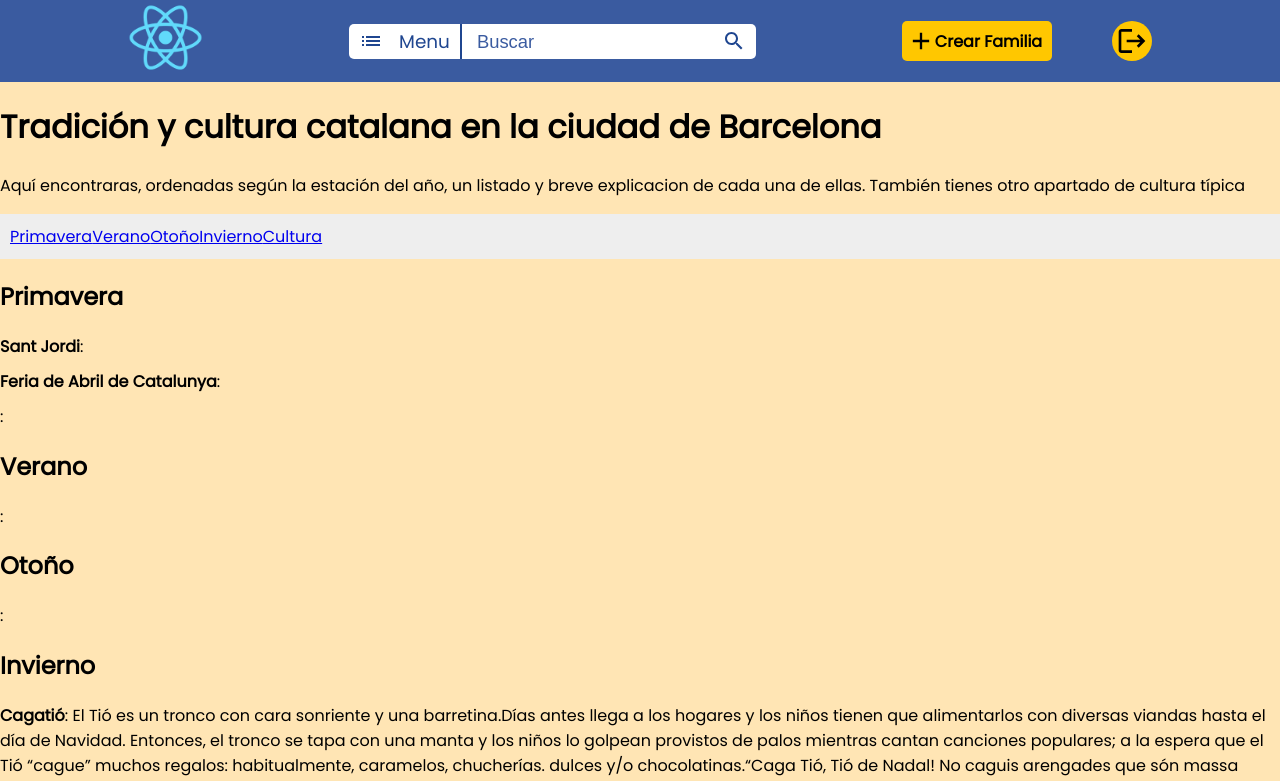
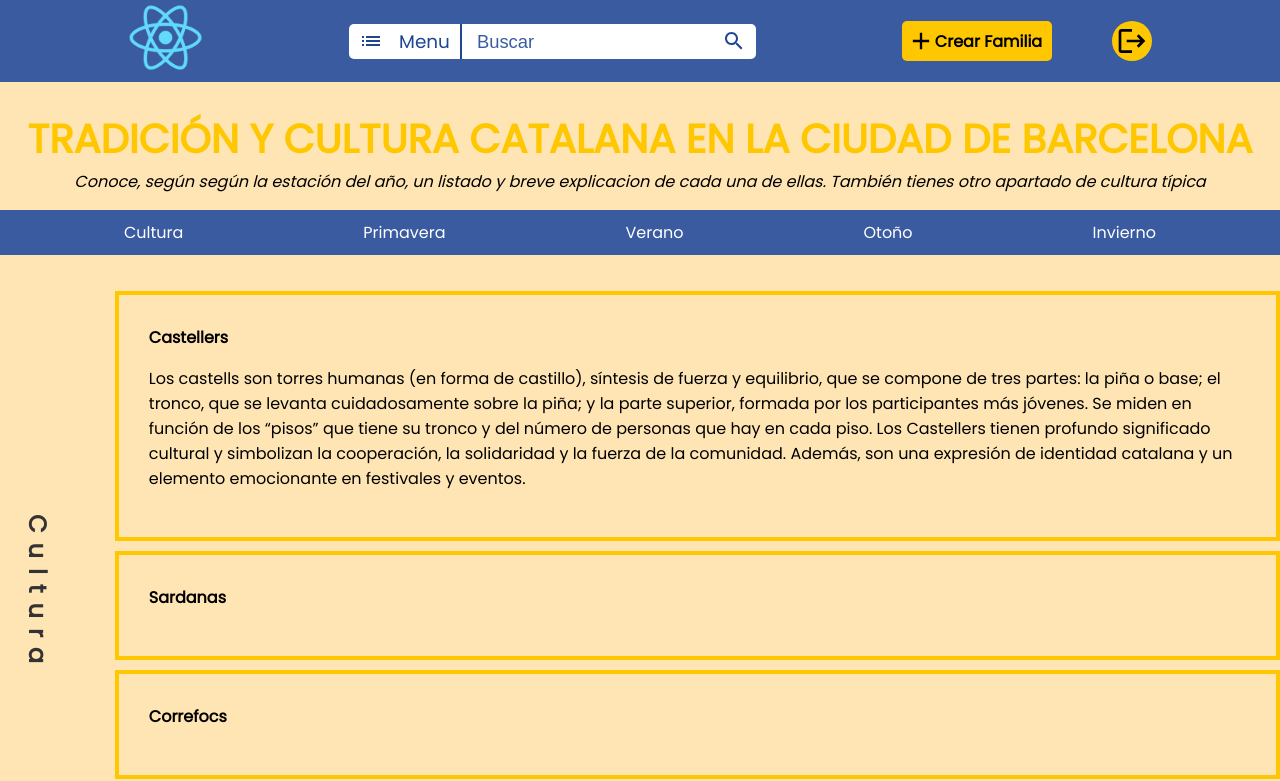
Before and after one commit to richardulloa/connecting_people, a React (Create React App) app in the folder conektin/: page /tradiciones in a window 1280 px wide. Shown: the top 781 px of the page. Built offline with nearby package versions, Linux system fonts and the light colour scheme.

Commit message:
actualizaciones tradiciones

```diff
--- a/conektin/src/componentes/Tradiciones/Tradiciones.jsx
+++ b/conektin/src/componentes/Tradiciones/Tradiciones.jsx
@@ -1,88 +1,130 @@
-import React /*{useState}*/ from 'react'
+import React from 'react'
 import Navegador from '../Navegador';
 import './css/Tradiciones.css'
 
 
-function Tradiciones  ()  {
+function Tradiciones() {
     const tradicionesEstacion = {
+        Cultura: [
+            {
+                id: 'C1',
+                name: 'Castellers',
+                description: 'Los castells son torres humanas (en forma de castillo), síntesis de fuerza y equilibrio, que se compone de tres partes: la piña o base; el tronco, que se levanta cuidadosamente sobre la piña; y la parte superior, formada por los participantes más jóvenes. Se miden en función de los “pisos” que tiene su tronco y del número de personas que hay en cada piso. Los Castellers tienen profundo significado cultural y simbolizan la cooperación, la solidaridad y la fuerza de la comunidad. Además, son una expresión de identidad catalana y un elemento emocionante en festivales y eventos.',
+            },
+            {
+                id: 'C2',
+                name: 'Sardanas',
+                description: '',
+            },
+            {
+                id: 'C3',
+                name: 'Correfocs',
+                description: '',
+            },
+            {
+                id: 'C4',
+                name: 'Fiestas de Barrio',
+                description: '',
+            },
+        ],
         Primavera: [
             {
                 id: 'P1',
                 name: 'Sant Jordi',
-                description:'',
+                description: 'La celebración de Sant Jordi tiene lugar el 23 de abril. Durante este día, las calles de Cataluña se llenan de puestos de libros y rosas. La tradición es que las personas intercambien libros y rosas como regalos. Los autores firman sus libros y se realizan eventos literarios en todo el país.Las rosas rojas son el símbolo predominante, representando la sangre del dragón en la leyenda. Los libros se asocian al aniversario de la muerte de grandes escritores como Cervantes y Shakespeare, que murieron en la misma fecha según el calendario gregoriano. Sant Jordi es una celebración colorida y romántica que destaca la importancia de la literatura y el amor en la cultura catalana. La leyenda cuenta la historia de un valiente caballero llamado Jordi que, para salvar a una princesa, lucha y vence a un temible dragón. De la sangre derramada del dragón, brota una rosa que Jordi regala a la princesa como símbolo de amor y victoria.',
             },
             {
-                id:'P2',
-                name: 'Feria de Abril de Catalunya',
-                description:'',
+                id: 'P2',
+                name: 'La Mona de Pascua',
+                description: ' La Mona de Pascua es un pastel decorado con figuras de chocolate, a menudo representando personajes populares, animales o incluso figuras de la cultura catalana. Es una costumbre principalmente de padrinos a ahijados, pero también puede ser un regalo entre miembros de la familia durante las celebraciones de Semana Santa. Tiene su origen en la celebración de la Pascua cristiana. En un principio, la Mona era un pan que se bendecía en la misa de Pascua y se compartía en la comida posterior al ayuno de la Cuaresma. Con el tiempo, esta costumbre evolucionó hacia la elaboración de pasteles más elaborados.  La Mona de Pascua también está vinculada a la llegada de la primavera y al renacimiento de la naturaleza. La forma de los pasteles a menudo incluye elementos relacionados con la naturaleza, como flores, animales y figuras simbólicas.',
             },
             {
-                id:'P3',
-                name: '',
-                description:'',
+                id: 'P3',
+                name: 'Sant Medir',
+                description: '',
             },
+            {
+                id: 'P4',
+                name: 'Santa Eulalia',
+                description: '',
+            },
+            {
+                id:'P5',
+                name:`L'ou com balla`,
+                description: ''
+            }
         ],
         Verano: [
             {
+                id: 'V1',
+                name: 'Sant Joan',
+                description: '',
+            },
 
-            },
         ],
         Otoño: [
             {
-
+                id: 'O1',
+                name: 'La Diada',
+                description: '',
+            },
+            {
+                id: 'O2',
+                name: 'La Mercé',
+                description: '',
             },
         ],
         Invierno: [
             {
-                    id: 'P1',
+                id: 'I1',
                 name: 'Cagatió',
-                    description:'El Tió es un tronco con cara sonriente y una barretina.Días antes llega a los hogares y los niños tienen que alimentarlos con diversas viandas hasta el día de Navidad. Entonces, el tronco se tapa con una manta y los niños lo golpean provistos de palos mientras cantan canciones populares; a la espera que el Tió “cague” muchos regalos: habitualmente, caramelos, chucherías. dulces y/o chocolatinas.“Caga Tió, Tió de Nadal! No caguis arengades que són massa salades, caga turrons que són més bons!”',
+                description: 'El Tió es un tronco con cara sonriente y una barretina.Días antes llega a los hogares y los niños tienen que alimentarlos con diversas viandas hasta el día de Navidad. Entonces, el tronco se tapa con una manta y los niños lo golpean provistos de palos mientras cantan canciones populares; a la espera que el Tió “cague” muchos regalos: habitualmente, caramelos, chucherías. dulces y/o chocolatinas.“Caga Tió, Tió de Nadal! No caguis arengades que són massa salades, caga turrons que són més bons!”',
             },
             {
-                    id:'P2',
+                id: 'I2',
                 name: 'Sant Esteve',
-                    description:'',
+                description: '',
             },
             {
-                    id:'P3',
+                id: 'I3',
                 name: 'Reyes Magos',
-                    description:'',
-                },
-        ],
-        Cultura: [
-            {
-
+                description: '',
             },
         ],
 
     };
-  //  const [selectedSeason, setSelectedSeason] = useState('Primavera');
+
 
     return (
         <div>
             < Navegador />
-        <h1>Tradición y cultura catalana en la ciudad de Barcelona</h1>
-        <p>Aquí encontraras, ordenadas según la estación del año, un listado y breve explicacion de cada una de ellas. También tienes otro apartado de cultura típica</p>
+            <h1 id='title'>TRADICIÓN Y CULTURA CATALANA EN LA CIUDAD DE BARCELONA</h1>
+            <p id='subtitle'>Conoce, según según la estación del año, un listado y breve explicacion de cada una de ellas. También tienes otro apartado de cultura típica</p>
             <div className='barra'>
-            <nav>
-            <a href="#s1">Primavera</a>
-            <a href="#s2">Verano</a>
-            <a href="#s3">Otoño</a>
-            <a href="#s4">Invierno</a>
-            <a href="#s5">Cultura</a>
+                <nav id='barrita'>
+                    <a href='#Cultura'>Cultura</a>
+                    <a href='#Primavera'>Primavera</a>
+                    <a href='#Verano'>Verano</a>
+                    <a href='#Otoño'>Otoño</a>
+                    <a href='#Invierno'>Invierno</a>
+
                 </nav>
             </div>
-        <main>
+            <main id='tradiciones'>
                 {Object.entries(tradicionesEstacion).map(([estacion, tradiciones]) => (
-            <div key={estacion}>
+                    <div key={estacion}  id='contenedor'>
                         <h2>{estacion}</h2>
+                        <div>
                             <ul>
-                    {tradiciones.map((tradicion) => (
-                        <li key={tradicion.id}>
-                            <strong>{tradicion.name}</strong>: {tradicion.description}
+                                {tradiciones.map((tradicion, index) => (
+                                    <li key={index} id={tradicion.id}>
+                                        <strong className='titulos'>{tradicion.name}</strong>
+                                        <p className='texto'>{tradicion.description}</p>
                                     </li>
                                 ))}
                             </ul>
+                        </div>
+
                     </div>
                 ))}
             </main>
--- a/conektin/src/componentes/Tradiciones/css/Tradiciones.css
+++ b/conektin/src/componentes/Tradiciones/css/Tradiciones.css
@@ -1,47 +1,78 @@
-body {
 
-    margin: 0;
-    padding: 0;
+h1#title{
+  font-size: 2.5em;
+  text-align: center;
+  color: #ffc700;
+  text-shadow: #d6a802f4;
+  margin-bottom: 0px;
+
 }
 
-   .main{
-    max-width: 800px;
-    margin: 0 auto;
+p#subtitle{
+  margin-top: 0px;
+ text-align: center;
+ font-style: italic;
 }
 
-  .header {
-    background-color: #333;
-    color: #fff;
-    padding: 20px;
+.barra {
+  background-color: #3a5ba0;
+  padding: 10px;
   text-align: center;
+  display: flex;
+  justify-content: space-around;
+
+  overflow: hidden;
 }
 
-  nav {
-    background-color: #eee;
-    padding: 10px;
+nav#barrita a {
+  color: white;
+  text-decoration: none;
+  padding: 90px;
+
 }
 
-  nav span {
-    cursor: pointer;
-    margin-right: 10px;
-    font-weight: bold;
-    color: #333;
-    transition: color 0.3s;
+nav#barrita a:hover {
+  text-decoration:none;
+  background-color: #1f4690;
+  font-style: italic;
 }
 
-  nav span:hover {
-    color: #0066cc;
+main#tradiciones {
+  margin-top: 20px;
 }
 
-  .content {
-    padding: 20px;
+main#tradiciones h2 {
+  color: #333;
+  text-align: center;
+  writing-mode:vertical-rl;
+  letter-spacing: 10px;
+
+
+
 }
 
-  ul {
+main#tradiciones ul {
   list-style-type: none;
-    padding: 0;
 }
 
-  li {
+strong#titulos{
+  font-size: large;
+}
+
+main#tradiciones li {
   margin-bottom: 10px;
+  flex-direction: column;
+  align-items: center;
+  border: 4px solid #ffc700;
+  padding: 30px;
+
 }
+
+div#contenedor{
+  display: flex;
+}
+/* Estilos adicionales para imágenes (si decides agregarlas) */
+main img {
+  max-width: 100px; /* Ajusta el tamaño según tus preferencias */
+  margin-right: 10px; /* Ajusta el margen según tus preferencias */
+}
```
Lines whose indentation alone changed are shown as unchanged.
